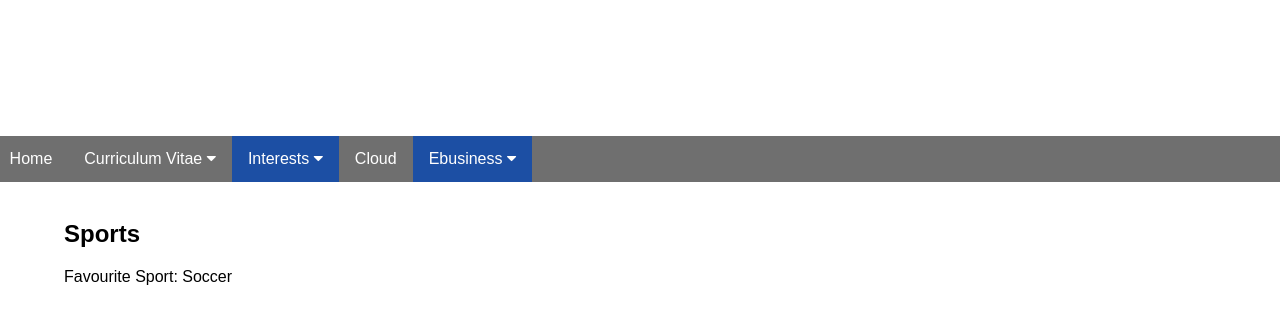
After one commit to jordanmorrison476/is1113117336506, a PHP site: page /Interests/cloud.html in a window 1280 px wide. The commit adds this page. Shown: the top 324 px of the page. Run offline with PHP 8.4, Linux system fonts and the light colour scheme.

Commit message:
Fixed Homepage

```diff
--- /dev/null
+++ b/Interests/cloud.html
@@ -0,0 +1,85 @@
+<!DOCTYPE html>
+<html>
+   <head>
+       <title>Cloud</title>
+       <link rel="stylesheet" href="../mystylesheet.css" type="text/css" />
+       <meta name="viewport" content="width=device-width, initial-scale=1">
+       <link rel="stylesheet" href="https://cdnjs.cloudflare.com/ajax/libs/font-awesome/4.7.0/css/font-awesome.min.css">
+
+       <style type="text/css">
+
+           .sport{
+               position:fixed;
+               top:25%;
+               left:5%;
+
+
+           }
+
+       </style>
+
+
+   </head>
+
+   <body>
+
+       <div class="header">
+        <h1 align="center">IS1113 Project - By Jordan Morrison (117336506)</h1>
+      </div>
+
+      <div class="navbar">
+
+  <a href="../homepage.html">Home</a>
+
+  <div class="dropdown">
+
+    <button class="dropbtn">Curriculum Vitae
+      <i class="fa fa-caret-down"></i>
+    </button>
+    <div class="dropdown-content">
+      <a href="#">Page 1</a>
+      <a href="cv_page2.html">Page 2</a>
+    </div>
+  </div>
+
+
+  <div class="dropdown">
+      <div class="active">
+    <button class="dropbtn">Interests
+      <i class="fa fa-caret-down"></i>
+    </button>
+    <div class="dropdown-content">
+      <a href="#">Sports</a>
+      <a href="travel.html">Travel</a>
+    </div>
+  </div>
+
+
+</div>
+
+<a href="#">Cloud</a>
+
+<div class="dropdown">
+      <div class="active">
+    <button class="dropbtn">Ebusiness
+      <i class="fa fa-caret-down"></i>
+    </button>
+    <div class="dropdown-content">
+      <a href="ebus1.php">Shop</a>
+      <a href="ebus2.php">Payment</a>
+    </div>
+  </div>
+</div>
+
+
+    <div class="sport">
+       <h2>Sports</h2>
+
+       <p>Favourite Sport: Soccer </p>
+   </div>
+
+
+   </body>
+
+
+</html>
--- a/mystylesheet.css
+++ b/mystylesheet.css
@@ -4,21 +4,23 @@
         height:15%;
         top:-2%;
         left:-2%;
-        background-color:rgba(0, 102, 204,0.1) ;
+        background-color:inherit;
         text-align:center;
         padding:2%;
-        font-family:verdana, arial
-}
+        font-family:verdana, arial;
+        color:white;
+        }
 
 .navbar {
     overflow: hidden;
     background-color: #333;
+    background-color:rgba(51, 51, 51, 0.7);
     font-family: Arial;
     position:fixed;
     top:17%;
-    z-index:15;
     width:100.5%;
     left:-.5%;
+
 }
 
 .navbar a {
@@ -47,21 +49,21 @@
 }
 
 .navbar a:hover, .dropdown:hover .dropbtn {
-    background-color:rgb(187, 193, 204));
+   background-color: rgb(142, 172, 249);
+    background-color: rgba(142, 172, 249, 0.3);
 }
 
 .dropdown-content {
     display: none;
     position: fixed;
-    background-color: #f9f9f9;
+    background-color: rgb(142, 172, 249);
+    background-color: rgba(142, 172, 249, 0.3);
     min-width: 8.6%;
-    box-shadow: 0px 8px 16px 0px rgba(0,0,0,0.2);
-    z-index: 2000;
 }
 
 .dropdown-content a {
     float: none;
-    color: black;
+    color: white;
     padding: 12px 16px;
     text-decoration: none;
     display: block;
@@ -69,7 +71,8 @@
 }
 
 .dropdown-content a:hover {
-    background-color: #ddd;
+    background-color: rgb(221, 221, 221);
+    background-color: rgba(221, 221, 221, 0.3);
 }
 
 .dropdown:hover .dropdown-content {
@@ -77,112 +80,22 @@
 }
 
 .active{
+        background-color: rgb(12, 73, 173);
+        background-color: rgba(12, 73, 173, 0.6);
+        color: white;
 
 }
 
 
-.content{
-         position:absolute;
-         top:25%;
-         z-index: 3;
-}
-
-.slideshow {
-  list-style: none;
-  z-index: 1;
-}
-
-.slideshow li span {
-  width: 100%;
-  height: 100%;
-  position: fixed;
-  top: 147px;
-  left: 0px;
-  color: transparent;
-  background-size: cover;
-  background-position: 50% 50%;
-  background-repeat: none;
-  opacity: 0;
-  z-index: 0;
-  -webkit-backface-visibility: hidden;
-  backface-visibility: hidden;
-  -webkit-animation: imageAnimation 48s linear infinite 0s;
-  -moz-animation: imageAnimation 48s linear infinite 0s;
-  animation: imageAnimation 48s linear infinite 0s;
-}
-
-.slideshow li h3 {
-  position: absolute;
-  text-align: center;
-  z-index: 2;
-  bottom: 150px;
-  left: 0;
-  right: 0;
-  opacity: 0;
-  font-size: 4.0625em;
-  font-family: 'Josefin Sans', sans-serif;
-  text-transform: uppercase;
-  color: #fff;
-  -webkit-animation: titleAnimation 24s linear 1 0s;
-  -moz-animation: titleAnimation 24s linear 1 0s;
-  animation: titleAnimation 24s linear 1 0s;
-}
-
-
-
-@-webkit-keyframes imageAnimation {
-  0% {
-    opacity: 0;
-    -webkit-animation-timing-function: ease-in;
-  }
-  12.5% {
-    opacity: 1;
-    -webkit-animation-timing-function: ease-out;
-  }
-  25% {
-    opacity: 1;
-  }
-  37.5% {
-    opacity: 0;
-  }
-  100% {
-    opacity: 0;
-  }
-}
-
+.cv{
 
 
 }
-.no-cssanimations .slideshow li span {
-  opacity: 1;
+
+.interests{
+
 }
 
-.slideshow {
-  list-style: none;
-  z-index: 1;
+.ebusiness{
+
 }
-
-.slideshow li:nth-child(1) span {
-  background-image: url(http://vunature.com/wp-content/uploads/2016/10/space-nebula-stars-horsehead-beautiful-nature-wallpaper-for-pc-1920x1080.jpg);
-}
-
-.slideshow li:nth-child(2) span {
-  background-image: url(http://epicwallpaperz.com/wallpaper-hd/trippy-space-wallpaper-phone-On-wallpaper-hd.jpg);
-  -webkit-animation-delay: 15s;
-  -moz-animation-delay: 15s;
-  animation-delay: 15s;
-}
-
-.slideshow li:nth-child(3) span {
-  background-image: url(https://www.wallpapersbrowse.com/images/km/kmjphdw.jpg);
-  -webkit-animation-delay: 30s;
-  -moz-animation-delay: 30s;
-  animation-delay: 30s;
-}
-
-.slideshow li:nth-child(4) span {
-  background-image: url(https://www.wallpapersbrowse.com/images/2v/2vjt1vl.jpg);
-  -webkit-animation-delay: 45s;
-  -moz-animation-delay: 45s;
-  animation-delay: 45s;
-}
```
Also changed, not shown: CV/cv_page3.html (added, +27 -0 lines), Homepage/homepage.html (added, +94 -0 lines), Slideshow.css (added, +110 -0 lines), homepage.html (deleted, +0 -207 lines), CloudServices/cloud_services.html (added), Homepage/homepage background.jpg (added).
